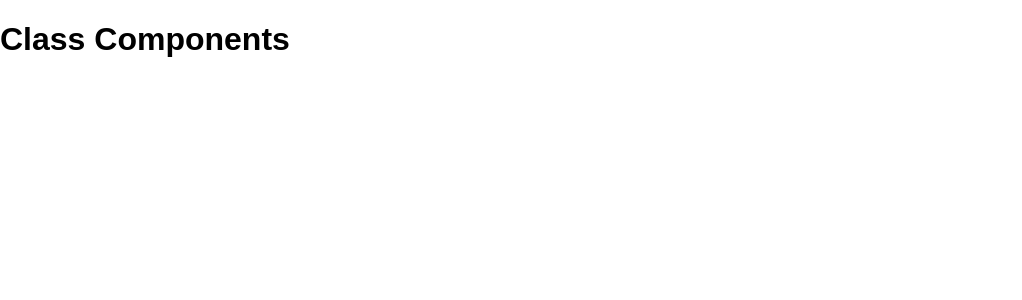
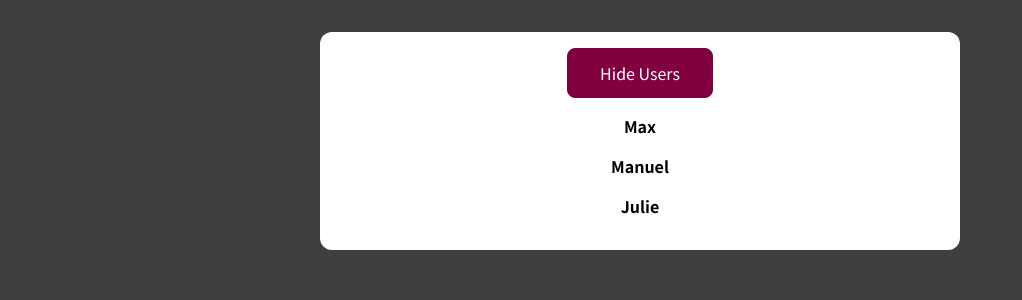
Before and after one commit to RZFalcore/udemy-react-course, a React (Create React App) app: page / in a window 1280 px wide. Shown: the top 300 px of the page, without its empty margins (0-1022 px from the left). Built offline with nearby package versions, Linux system fonts and the light colour scheme.

Commit message:
turn user to class comp

```diff
--- a/src/Pages/ClassComponentsApp.js
+++ b/src/Pages/ClassComponentsApp.js
@@ -1,7 +1,12 @@
 import React from "react";
+import Users from "../components/ClassComponents/Users";
 
 const ClassComponentsApp = () => {
-  return <h1>Class Components</h1>;
+  return (
+    <>
+      <Users />
+    </>
+  );
 };
 
 export default ClassComponentsApp;
--- /dev/null
+++ b/src/components/ClassComponents/User.js
@@ -0,0 +1,14 @@
+import React, { Component } from "react";
+import styles from "./User.module.css";
+
+class User extends Component {
+  render() {
+    return <li className={styles.user}>{this.props.name}</li>;
+  }
+}
+
+// const User = (props) => {
+//   return <li className={styles.user}>{props.name}</li>;
+// };
+
+export default User;
--- /dev/null
+++ b/src/components/ClassComponents/User.module.css
@@ -0,0 +1,4 @@
+.user {
+  margin: 1rem 0;
+  font-weight: bold;
+}
--- /dev/null
+++ b/src/components/ClassComponents/Users.js
@@ -0,0 +1,37 @@
+import React, { useState } from "react";
+import User from "./User";
+
+import styles from "./Users.module.css";
+
+const DUMMY_USERS = [
+  { id: "u1", name: "Max" },
+  { id: "u2", name: "Manuel" },
+  { id: "u3", name: "Julie" },
+];
+
+const Users = () => {
+  const [showUsers, setShowUsers] = useState(true);
+
+  const toggleUsersHandler = () => {
+    setShowUsers((curState) => !curState);
+  };
+
+  const usersList = (
+    <ul>
+      {DUMMY_USERS.map((user) => (
+        <User key={user.id} name={user.name} />
+      ))}
+    </ul>
+  );
+
+  return (
+    <div className={styles.users}>
+      <button onClick={toggleUsersHandler}>
+        {showUsers ? "Hide" : "Show"} Users
+      </button>
+      {showUsers && usersList}
+    </div>
+  );
+};
+
+export default Users;
--- /dev/null
+++ b/src/components/ClassComponents/Users.module.css
@@ -0,0 +1,14 @@
+.users {
+  margin: 2rem auto;
+  background-color: white;
+  padding: 1rem;
+  border-radius: 12px;
+  max-width: 40rem;
+  text-align: center;
+}
+
+.users ul {
+  list-style: none;
+  margin: 0;
+  padding: 0;
+}
--- a/src/index.css
+++ b/src/index.css
@@ -15,7 +15,7 @@ body {
 
 */
 /* LoginPage */
-* {
+/* * {
   box-sizing: border-box;
 }
 
@@ -31,3 +31,37 @@ body {
 main {
   margin-top: 6rem;
 }
+
+*/
+/* Class comps */
+
+@import url('https://fonts.googleapis.com/css2?family=Noto+Sans+JP:wght@400;700&display=swap');
+
+* {
+  box-sizing: border-box;
+}
+
+html {
+  font-family: 'Noto Sans JP', sans-serif;
+}
+
+body {
+  margin: 0;
+  background-color: #3f3f3f;
+}
+
+button {
+  font: inherit;
+  cursor: pointer;
+  background-color: #800040;
+  color: white;
+  border: 1px solid #800040;
+  border-radius: 8px;
+  padding: 0.75rem 2rem;
+}
+
+button:hover,
+button:active {
+  background-color: #630032;
+  border-color: #630032;
+}
```
